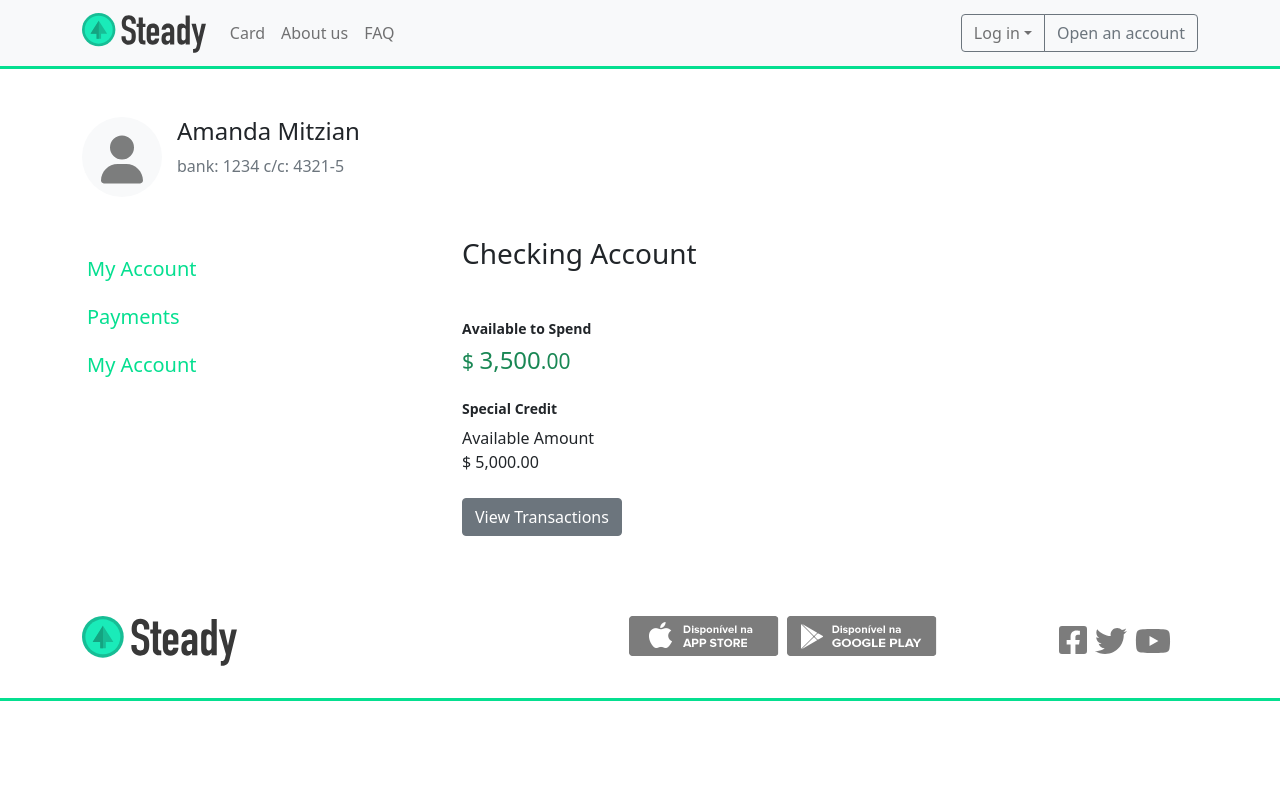
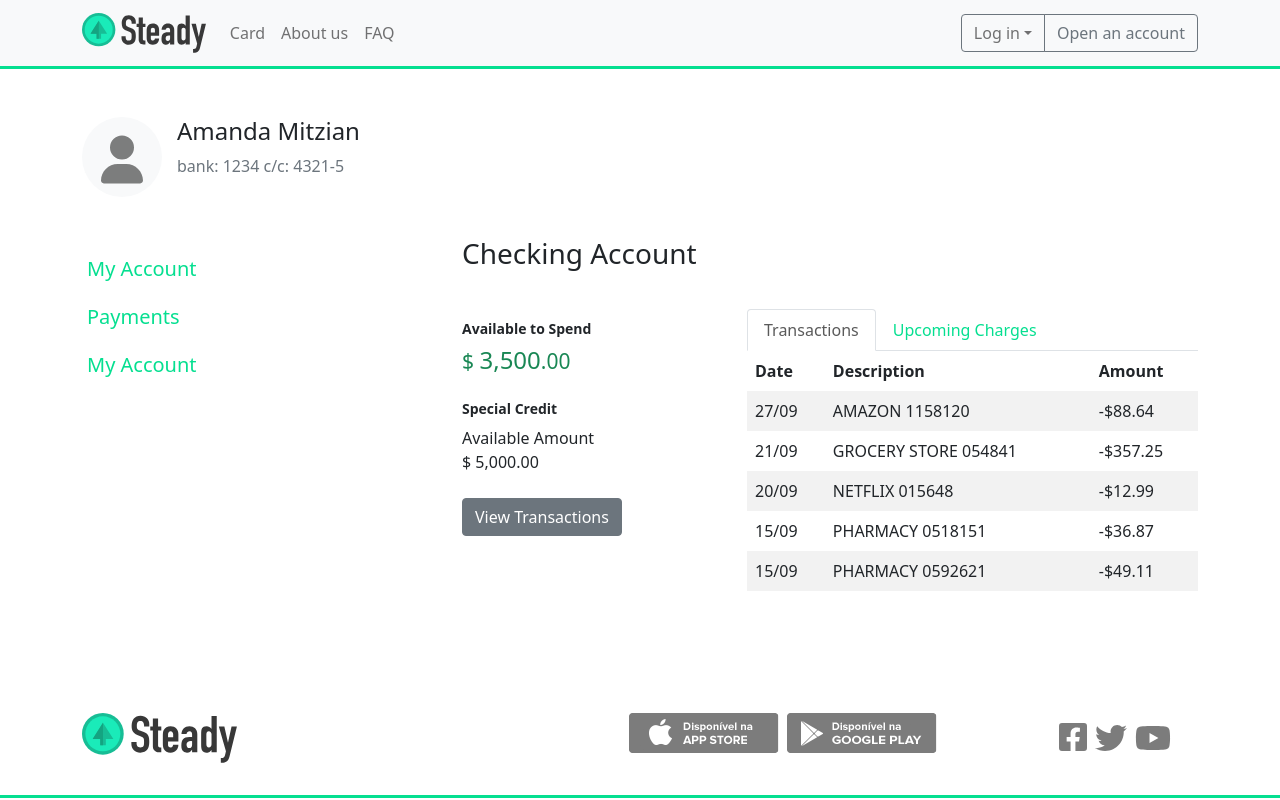
Before and after one commit to aobarbieri/steady-react, a React (Create React App) app: page /dashboard in a window 1280 px wide. Built offline with nearby package versions, Linux system fonts and the light colour scheme.

Commit message:
feat(dashboard): Third column implementation

```diff
--- a/src/views/Dashboard.js
+++ b/src/views/Dashboard.js
@@ -4,13 +4,33 @@ import Container from 'react-bootstrap/Container';
 import Row from 'react-bootstrap/Row';
 import Col from 'react-bootstrap/Col';
 import Button from 'react-bootstrap/Button';
+import Tab from 'react-bootstrap/Tab';
+import Tabs from 'react-bootstrap/Tabs';
+import Table from 'react-bootstrap/Table';
 
 import { FontAwesomeIcon } from '@fortawesome/react-fontawesome';
 import { faCircle, faUser } from '@fortawesome/free-solid-svg-icons';
 
 import './Dashboard.scss';
 
-const Dashboard = () => (
+const Dashboard = () => {
+	const latestData = [
+		{ date: '27/09', description: 'AMAZON 1158120', value: '-$88.64' },
+		{ date: '21/09', description: 'GROCERY STORE 054841', value: '-$357.25' },
+		{ date: '20/09', description: 'NETFLIX 015648', value: '-$12.99' },
+		{ date: '15/09', description: 'PHARMACY 0518151', value: '-$36.87' },
+		{ date: '15/09', description: 'PHARMACY 0592621', value: '-$49.11' },
+	];
+
+	const futureData = [
+		{ date: '29/09', description: 'VERIZON 05611215', value: '-$62.00' },
+		{ date: '01/10', description: 'SPOTIFY 0619562', value: '-$14.99' },
+		{ date: '06/10', description: 'AMAZON PRIME 0618177', value: '-$12.99' },
+		{ date: '07/10', description: 'PAYMENT PLAN 051884', value: '-$599.98' },
+		{ date: '07/10', description: 'YOUTUBE SUBS 0516132', value: '-$11.99' },
+	];
+
+	return (
 		<Container className='dashboard py-5'>
 			<Row>
 				<Col xs={12} lg={4}>
@@ -18,7 +38,12 @@ const Dashboard = () => (
 						<Col xs={3}>
 							<span className='dashboard__user-avatar'>
 								<FontAwesomeIcon icon={faCircle} size='5x' color='#f8f9fa' />
-							<FontAwesomeIcon className='dashboard__user-icon' icon={faUser} size='3x' color='#7c7d7d' />
+								<FontAwesomeIcon
+									className='dashboard__user-icon'
+									icon={faUser}
+									size='3x'
+									color='#7c7d7d'
+								/>
 							</span>
 						</Col>
 						<Col xs={9}>
@@ -41,19 +66,72 @@ const Dashboard = () => (
 
 				<Col xs={12} lg={3} className='mt-lg-5 pt-lg-4'>
 					<h3 className='my-5'>Checking Account</h3>
-				<h6><small><strong>Available to Spend</strong></small></h6>
+					<h6>
+						<small>
+							<strong>Available to Spend</strong>
+						</small>
+					</h6>
 					<h4 className='text-success mb-4'>
 						<small>$ </small>3,500<small>.00</small>
 					</h4>
-				<h6><small><strong>Special Credit</strong></small></h6>
+					<h6>
+						<small>
+							<strong>Special Credit</strong>
+						</small>
+					</h6>
 					<p className='mb-0'>Available Amount</p>
 					<p className='mb-4'>$ 5,000.00</p>
 					<Button variant='secondary'>View Transactions</Button>
 				</Col>
 
-			<Col xs={12} lg={5}></Col>
+				<Col xs={12} lg={5} className='mt-5 pt-lg-5'>
+					<Tabs className='mt-lg-5 pt-lg-5' defaultActiveKey='latest'>
+						<Tab eventKey='latest' title='Transactions'>
+							<Table className='dashboard_table' striped borderless>
+								<thead>
+									<tr>
+										<th>Date</th>
+										<th>Description</th>
+										<th>Amount</th>
+									</tr>
+								</thead>
+								<tbody>
+									{latestData.map(({ date, description, value }) => (
+										<tr>
+											<td>{date}</td>
+											<td>{description}</td>
+											<td>{value}</td>
+										</tr>
+									))}
+								</tbody>
+							</Table>
+						</Tab>
+
+						<Tab eventKey='future' title='Upcoming Charges'>
+							<Table className='dashboard_table' striped borderless>
+							<thead>
+									<tr>
+										<th>Date</th>
+										<th>Description</th>
+										<th>Amount</th>
+									</tr>
+								</thead>
+								<tbody>
+									{futureData.map(({ date, description, value }) => (
+										<tr>
+											<td>{date}</td>
+											<td>{description}</td>
+											<td>{value}</td>
+										</tr>
+									))}
+								</tbody>
+							</Table>
+						</Tab>
+					</Tabs>
+				</Col>
 			</Row>
 		</Container>
 	);
+};
 
 export default Dashboard;
--- a/src/views/Dashboard.scss
+++ b/src/views/Dashboard.scss
@@ -1,6 +1,11 @@
 @import '../variables';
 
 .dashboard {
+
+    @media screen and (min-width: 992px) {
+        min-height: calc(100vh - 11.74rem);
+    }
+
 	&__user-avatar {
 		position: relative;
 	}
@@ -23,4 +28,11 @@
         }
     }
 
+    .nav-item .nav-link {
+        color: $color-primary;
+    }
+
+    .nav-item .nav-link.active {
+        color: #5a5a5a;
+    }
 }
```
Lines whose indentation alone changed are shown as unchanged.
